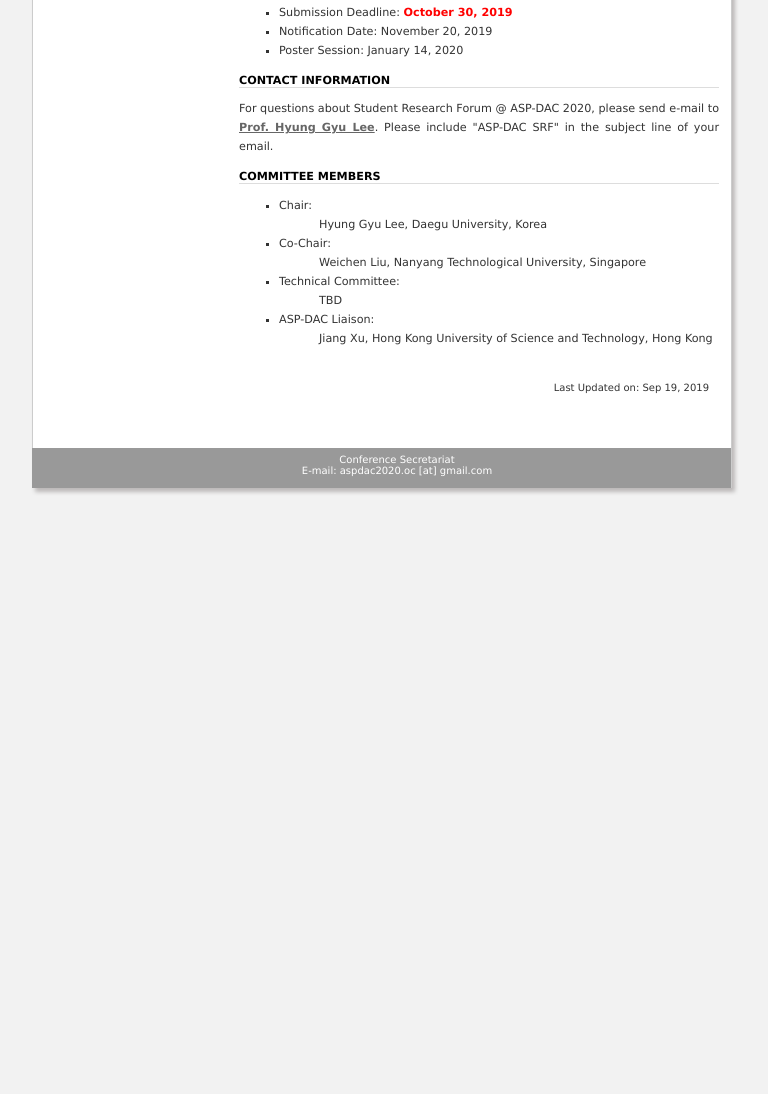
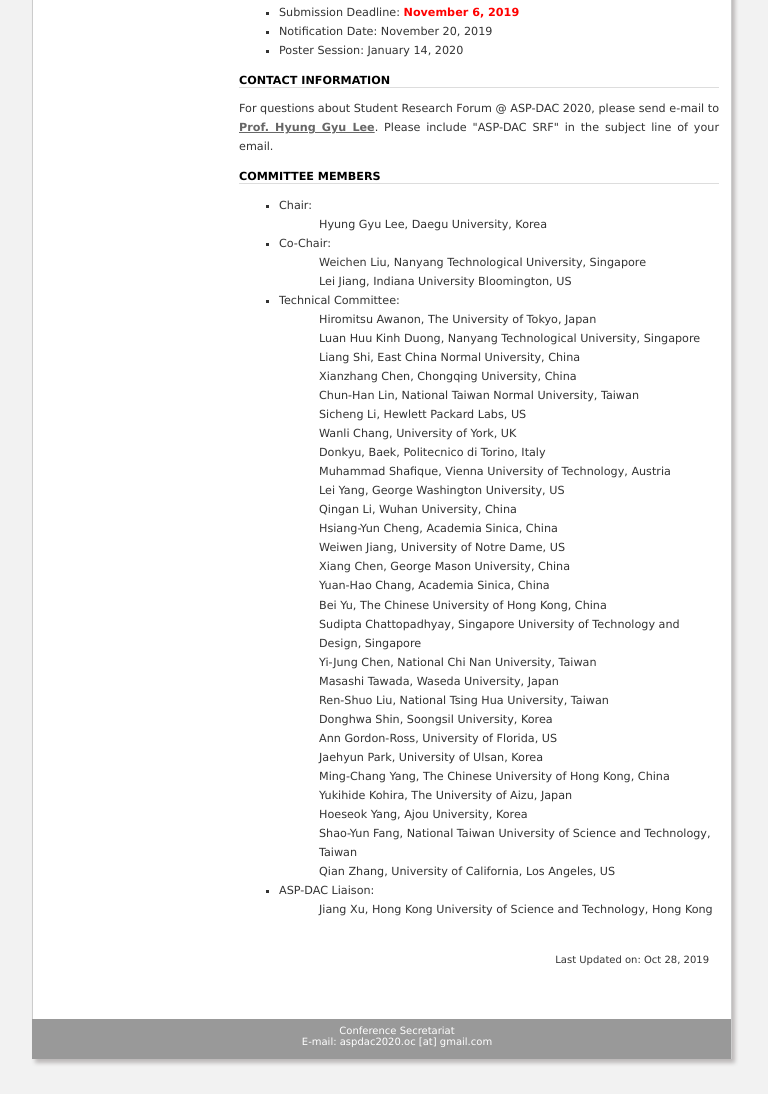
Before and after one commit to aspdac2020/aspdac20, a plain HTML site: page sigda_srf/index.html in a window 1280 px wide. Shown: the part 1154-2248 px from the top of the page, without its empty margins (255-1023 px from the left). Before the commit the page ends 1682 px from the top, so only its background shows below. Drawn offline with Linux system fonts and the light colour scheme.

Commit message:
2019/10/28

```diff
--- a/sigda_srf/index.html
+++ b/sigda_srf/index.html
@@ -89,7 +89,7 @@ Supported by:<br><br>
                 <h2>SIGDA Student Research Forum at ASP-DAC 2020</h2>
 
                 <p>
-                    Download the <a href="./srf.pdf" target="_blank">Call for Student Research Forum Submissions</a> in PDF format (70KB).
+                    Download the <a href="./srfv2.pdf" target="_blank">Call for Student Research Forum Submissions</a> in PDF format (51KB).
                 </p>
 
 
@@ -133,32 +133,60 @@ Supported by:<br><br>
 
                 <h2>IMPORTANT DATES</h2>
                 <ul>
-                    <li>  Submission Deadline: <b><font color="FF0000">October 30, 2019</font></b></li>
+                    <li>  Submission Deadline: <b><font color="FF0000">November 6, 2019</font></b></li>
                     <li>  Notification Date: November 20, 2019</li>
                     <li>  Poster Session: January 14, 2020</li>
                 </ul>
 
-                <h2>   CONTACT INFORMATION</h2>
+                <h2>CONTACT INFORMATION</h2>
                 <p align="justify">
                     For questions about Student Research Forum @ ASP-DAC 2020, please send e-mail to <a href="mailto:hglee@daegu.ac.kr">Prof. Hyung Gyu Lee</a>. Please include "ASP-DAC SRF" in the subject line of
                     your email.
                 </p>
 
 
-                <h2>  COMMITTEE MEMBERS</h2>
+                <h2>COMMITTEE MEMBERS</h2>
                 <ul>
                     <li> Chair:</li>
                     <dd>    Hyung Gyu Lee, Daegu University, Korea</dd>
                     <li> Co-Chair:</li>
                     <dd>    Weichen Liu, Nanyang Technological University, Singapore</dd>
+                    <dd>Lei Jiang, Indiana University Bloomington, US</dd>
                     <li>  Technical Committee:</li>
-                    <dd>    TBD</dd>
+                    <dd>Hiromitsu Awanon, The University of Tokyo, Japan</dd>
+                    <dd> Luan Huu Kinh Duong, Nanyang Technological University, Singapore</dd>
+                    <dd>Liang Shi, East China Normal University, China</dd>
+                    <dd> Xianzhang Chen, Chongqing University, China</dd>
+                    <dd>Chun-Han Lin, National Taiwan Normal University, Taiwan</dd>
+                    <dd>Sicheng Li, Hewlett Packard Labs, US</dd>
+                    <dd> Wanli Chang, University of York, UK</dd>
+                    <dd> Donkyu, Baek, Politecnico di Torino, Italy</dd>
+                    <dd> Muhammad Shafique, Vienna University of Technology, Austria</dd>
+                    <dd> Lei Yang, George Washington University, US</dd>
+                    <dd> Qingan Li, Wuhan University, China</dd>
+                    <dd> Hsiang-Yun Cheng, Academia Sinica, China</dd>
+                    <dd>Weiwen Jiang, University of Notre Dame, US</dd>
+                    <dd>Xiang Chen, George Mason University, China</dd>
+                    <dd> Yuan-Hao Chang, Academia Sinica, China</dd>
+                    <dd> Bei Yu, The Chinese University of Hong Kong, China</dd>
+                    <dd>  Sudipta Chattopadhyay, Singapore University of Technology and Design, Singapore</dd>
+                    <dd> Yi-Jung Chen, National Chi Nan University, Taiwan</dd>
+                    <dd> Masashi Tawada, Waseda University, Japan</dd>
+                    <dd>Ren-Shuo Liu, National Tsing Hua University, Taiwan</dd>
+                    <dd> Donghwa Shin, Soongsil University, Korea</dd>
+                    <dd> Ann Gordon-Ross, University of Florida, US</dd>
+                    <dd> Jaehyun Park, University of Ulsan, Korea</dd>
+                    <dd>  Ming-Chang Yang, The Chinese University of Hong Kong, China</dd>
+                    <dd>Yukihide Kohira, The University of Aizu, Japan</dd>
+                    <dd> Hoeseok Yang, Ajou University, Korea</dd>
+                    <dd> Shao-Yun Fang, National Taiwan University of Science and Technology, Taiwan</dd>
+                    <dd> Qian Zhang, University of California, Los Angeles, US</dd>
                     <li> ASP-DAC Liaison:</li>
                     <dd>   Jiang Xu, Hong Kong University of Science and Technology, Hong Kong</dd>
 
                 </ul>
 
-                <h6>Last Updated on: Sep 19, 2019</h6>
+                <h6>Last Updated on: Oct 28, 2019</h6>
 
             </div><!--main-->
             <div class="clear">&nbsp;</div>
```
Also changed, not shown: index.html (+2 -1 lines), 1 other file.
